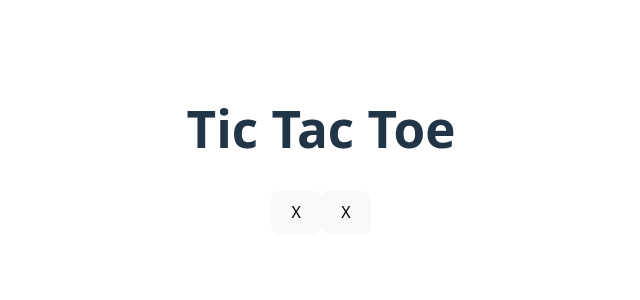
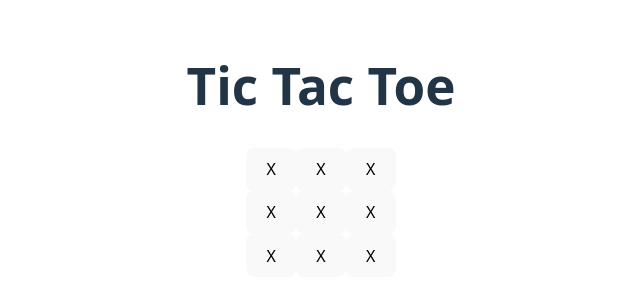
Before and after one commit to beamlak-e/react-beamlak-e, a React (Vite) app in the folder my-react-app/: page / in a window 1280 px wide. Shown: the part 250-550 px from the top of the page, without its empty margins (319-959 px from the left). Built offline with nearby package versions, Linux system fonts and the light colour scheme.

Commit message:
Added the other squares

```diff
--- a/my-react-app/src/App.jsx
+++ b/my-react-app/src/App.jsx
@@ -3,8 +3,21 @@ import './App.css';
 function Square() {
   return (
     <>
+    <div className="board-row">
     <button className="square">X</button>
     <button className="square">X</button>
+    <button className="square">X</button>
+     </div>
+     <div className="board-row">
+    <button className="square">X</button>
+    <button className="square">X</button>
+    <button className="square">X</button>
+     </div>
+    <div className="board-row">
+    <button className="square">X</button>
+    <button className="square">X</button>
+    <button className="square">X</button>
+     </div>
     </>
   );
 }
```
